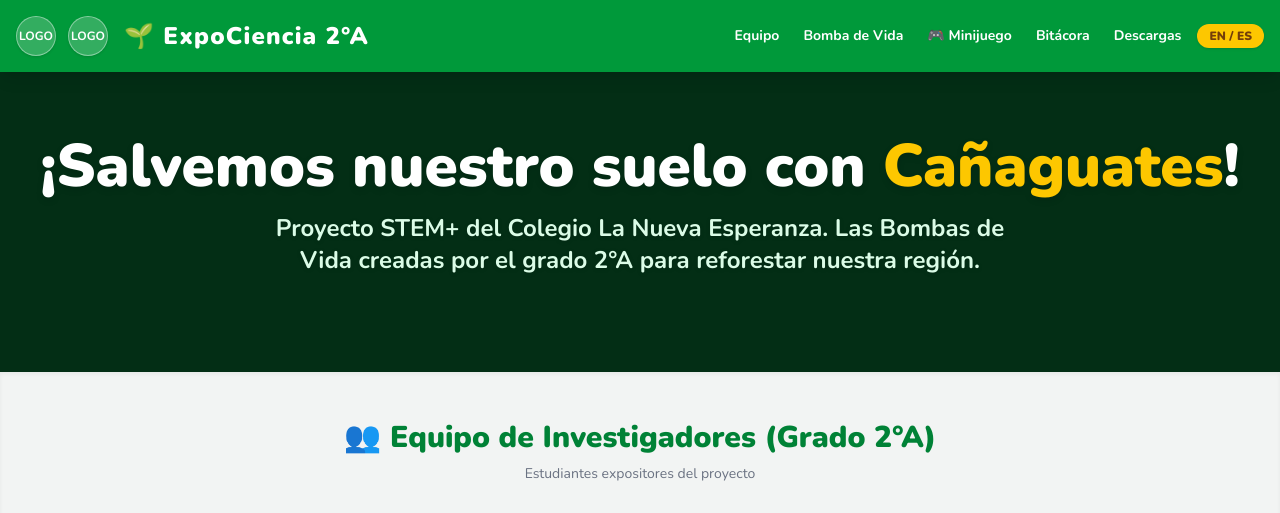
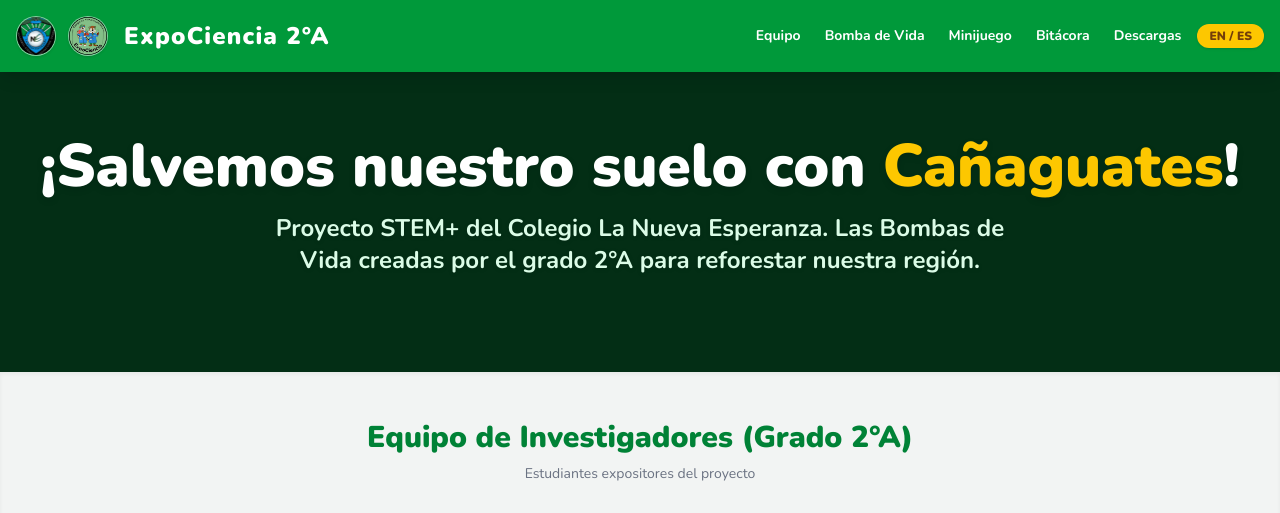
Before and after one commit to 2D-r/Guardianesdelca-aguate, a website: page index.html in a window 1280 px wide. Shown: the top 513 px of the page. Drawn offline with nearby package versions, Linux system fonts and the light colour scheme.

Commit message:
Agregar logos de "Nueva Esperanza" y "ExpoCiencia" en index.html

```diff
--- a/index.html
+++ b/index.html
@@ -20,22 +20,23 @@
             <div class="container mx-auto flex justify-between items-center">
 
                 <div class="flex items-center space-x-3">
+
                     <div class="w-10 h-10 bg-white/20 rounded-full flex items-center justify-center border border-white/40 overflow-hidden shadow">
-                        <span class="text-xs font-bold">LOGO</span>
+                        <img src="/assets/img/logos/NE.jpeg" alt="NuevaEsperanza" class="w-full h-full object-cover">
                     </div>
 
                     <div class="w-10 h-10 bg-white/20 rounded-full flex items-center justify-center border border-white/40 overflow-hidden shadow">
-                        <span class="text-xs font-bold">LOGO</span>
+                        <img src="/assets/img/logos/EC.jpeg" alt="ExpoCiencia" class="w-full h-full object-cover">
                     </div>
 
-                    <h1 class="text-xl md:text-2xl font-black tracking-wider ml-1" data-es="🌱 ExpoCiencia 2°A" data-en="🌱 ExpoScience 2°A">🌱 ExpoCiencia 2°A</h1>
+                    <h1 class="text-xl md:text-2xl font-black tracking-wider ml-1" data-es="ExpoCiencia 2°A" data-en="ExpoScience 2°A">ExpoCiencia 2°A</h1>
                 </div>
 
                 <div class="flex items-center space-x-4">
                     <ul class="hidden md:flex space-x-6 font-bold text-sm">
                         <li><a href="#estudiantes" class="hover:text-yellow-300 transition duration-300 transform hover:scale-105 inline-block" data-es="Equipo" data-en="Team">Equipo</a></li>
                         <li><a href="#que-es" class="hover:text-yellow-300 transition duration-300 transform hover:scale-105 inline-block" data-es="Bomba de Vida" data-en="Life Bomb">Bomba de Vida</a></li>
-                        <li><a href="#juego" class="hover:text-yellow-300 transition duration-300 transform hover:scale-105 inline-block" data-es="🎮 Minijuego" data-en="🎮 Minigame">🎮 Minijuego</a></li>
+                        <li><a href="#juego" class="hover:text-yellow-300 transition duration-300 transform hover:scale-105 inline-block" data-es="Minijuego" data-en="Minigame">Minijuego</a></li>
                         <li><a href="#crecimiento" class="hover:text-yellow-300 transition duration-300 transform hover:scale-105 inline-block" data-es="Bitácora" data-en="Logbook">Bitácora</a></li>
                         <li><a href="#descargas" class="hover:text-yellow-300 transition duration-300 transform hover:scale-105 inline-block" data-es="Descargas" data-en="Downloads">Descargas</a></li>
                     </ul>
@@ -57,7 +58,7 @@
 
         <section id="estudiantes" class="py-12 px-4 bg-white/95 backdrop-blur-sm shadow-inner transition duration-500">
             <div class="container mx-auto max-w-6xl text-center">
-                <h3 class="text-3xl font-black text-green-700 mb-2" data-es="👥 Equipo de Investigadores (Grado 2°A)" data-en="👥 Research Team (Grade 2°A)">👥 Equipo de Investigadores (Grado 2°A)</h3>
+                <h3 class="text-3xl font-black text-green-700 mb-2" data-es="Equipo de Investigadores (Grado 2°A)" data-en="Research Team (Grade 2°A)">Equipo de Investigadores (Grado 2°A)</h3>
                 <p class="text-gray-500 mb-8 text-sm" data-es="Estudiantes expositores del proyecto" data-en="Exhibiting students of the project">Estudiantes expositores del proyecto</p>
 
                 <div class="grid grid-cols-1 sm:grid-cols-2 md:grid-cols-3 lg:grid-cols-5 gap-6">
```
Also changed, not shown: assets/img/logos/EC.jpeg (added), assets/img/logos/NE.jpeg (added).
